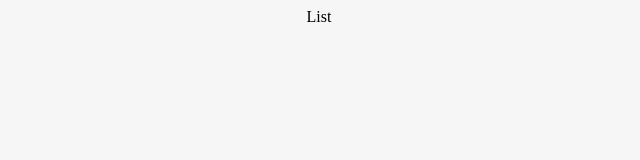
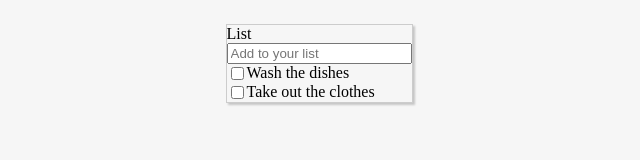
Before and after one commit to EmiLoKiJu/to-do-list, a website built with webpack: page src/index.html in a window 1280 px wide. Shown: the whole page, without its empty margins (321-961 px from the left). Built offline with nearby package versions, Linux system fonts and the light colour scheme; files whose address does not match are found by name.

Commit message:
Add functionalities to add elements to the list

```diff
--- a/src/index.html
+++ b/src/index.html
@@ -5,9 +5,22 @@
     <meta name="viewport" content="width=device-width, initial-scale=1.0">
     <title>To do list</title>
 </head>
-<body>
-    <div>
-        List
+<body class="dflex">
+    <div class="listcontainer dflex flexcol">
+        <div class="dflex spacebetween">
+            <div>List</div>
+            <div class="refreshicon"><img src="./refreshicon" alt=""></div>
+        </div>
+        <div class="dflex spacebetween">
+            <input type="text" class="textinput" placeholder="Add to your list">
+            <div class="entericon"></div>
+        </div>
+        <div class="listelementcontainer dflex flexcol">
+
+        </div>
+
+
+
     </div>
 </body>
 </html>
--- a/src/index.js
+++ b/src/index.js
@@ -1,13 +1,59 @@
 import _ from 'lodash';
 import './style.css';
-// function component() {
-//   const element = document.createElement('h1');
+// function component(thiscomponent,str) {
+//   // Lodash, now imported by this script
+// thiscomponent.innerHTML = _.join([str], ' ');
 
-//       // Lodash, now imported by this script
-//   element.innerHTML = _.join([''], ' ');
+// return thiscomponent;
+// }
 
-//   return element;
-// }
-// document.body.appendChild(component());
+const listelementcontainer = document.querySelector('.listelementcontainer');
+let arraylist = [];
+const listElement = {
+  description: '',
+  completed: false,
+  index: 0,
+}
 
-let arraylist = [];
+const createlistelement = (str) => {
+  const newlistelement = Object.create(listElement);
+  newlistelement.description = str;
+  newlistelement.index = arraylist.length;
+  arraylist.push(newlistelement);
+  listelementcontainer.innerHTML = ' ';
+}
+
+const iteratearray = (arr) => {
+  for (let i = 0; i < arr.length; i += 1) {
+    const element = document.createElement('div');
+    element.classList.add('dflex');
+    element.classList.add('spacebetween');
+    const strelement = `
+    <div class="dflex">
+      <input type="checkbox" class="iscompleted">
+      <div class="listelement">${arr[i].description}</div>
+    </div>
+    <div class="3dotsicon"></div>
+    `
+    element.innerHTML = strelement;
+    listelementcontainer.appendChild(element);
+  }
+}
+
+const inputElement = document.querySelector(".textinput");
+inputElement.addEventListener("keyup", (event) => {
+  if (event.keyCode === 13) { // 13 is the keycode for 'Enter' key
+    event.preventDefault();
+    console.log("Enter pressed!");
+    console.log(inputElement.value);
+    createlistelement(inputElement.value);
+    iteratearray(arraylist);
+  }
+});
+
+
+document.addEventListener('DOMContentLoaded', () => {
+  createlistelement('Wash the dishes');
+  createlistelement('Take out the clothes');
+  iteratearray(arraylist);
+});
--- a/src/style.css
+++ b/src/style.css
@@ -1,5 +1,22 @@
 body {
-    display: flex;
-    justify-content: center;
-    background-color: rgb(246, 246, 246);
+  justify-content: center;
+  background-color: rgb(246, 246, 246);
 }
+
+.dflex {
+  display: flex;
+}
+
+.flexcol {
+  flex-direction: column;
+}
+
+.spacebetween {
+  justify-content: space-between;
+}
+
+.listcontainer {
+  margin: 16px;
+  border: 1px solid #ccc;
+  box-shadow: 2px 2px 2px rgba(0, 0, 0, 0.2);
+}
--- a/webpack.config.js
+++ b/webpack.config.js
@@ -23,6 +23,10 @@ module.exports = {
         test: /\.css$/i,
         use: ['style-loader', 'css-loader'],
       },
+      {
+        test: /\.(png|jpe?g|gif)$/i,
+        use: [{loader: 'file-loader'}],
+      },
     ],
   },
 //   optimization: {
```
Also changed, not shown: dist/index.html, dist/main.js, src/3dotsicon.png (added), src/entericon.png (added), src/refreshicon.png (added).
